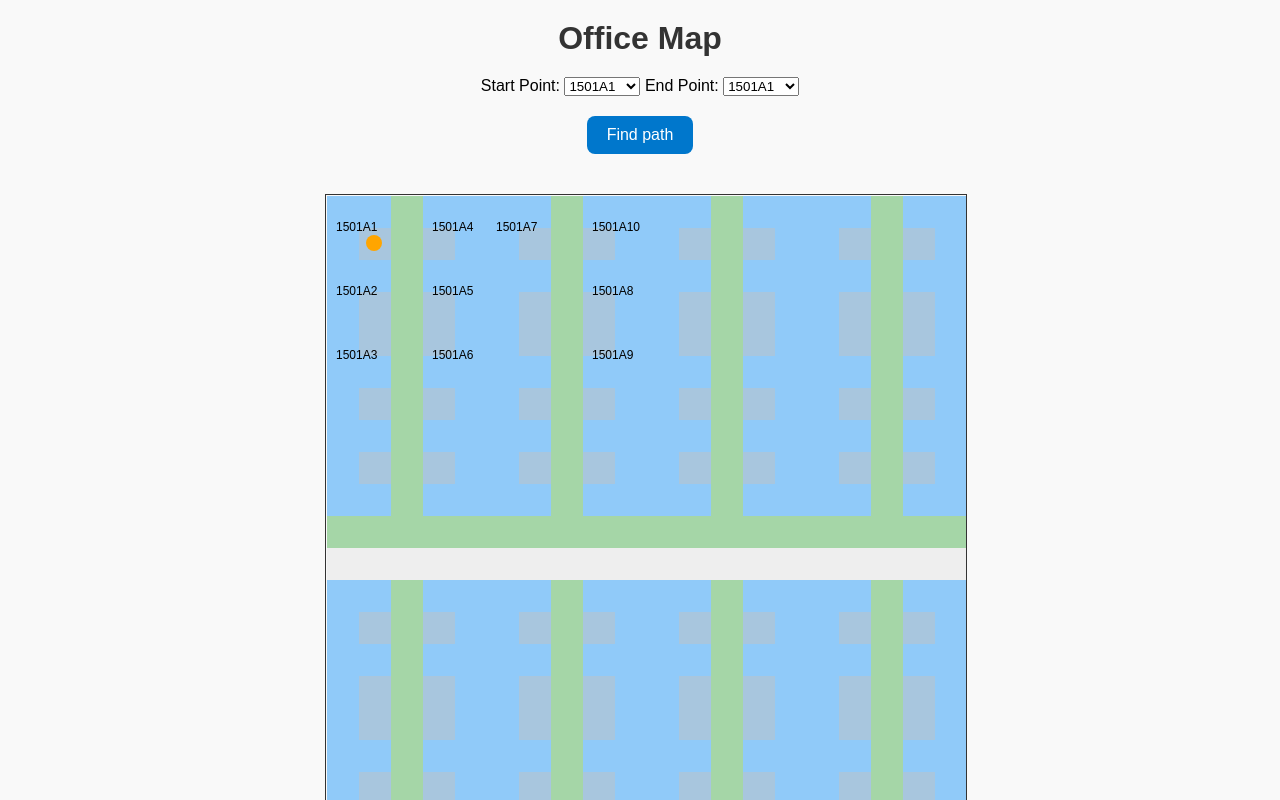
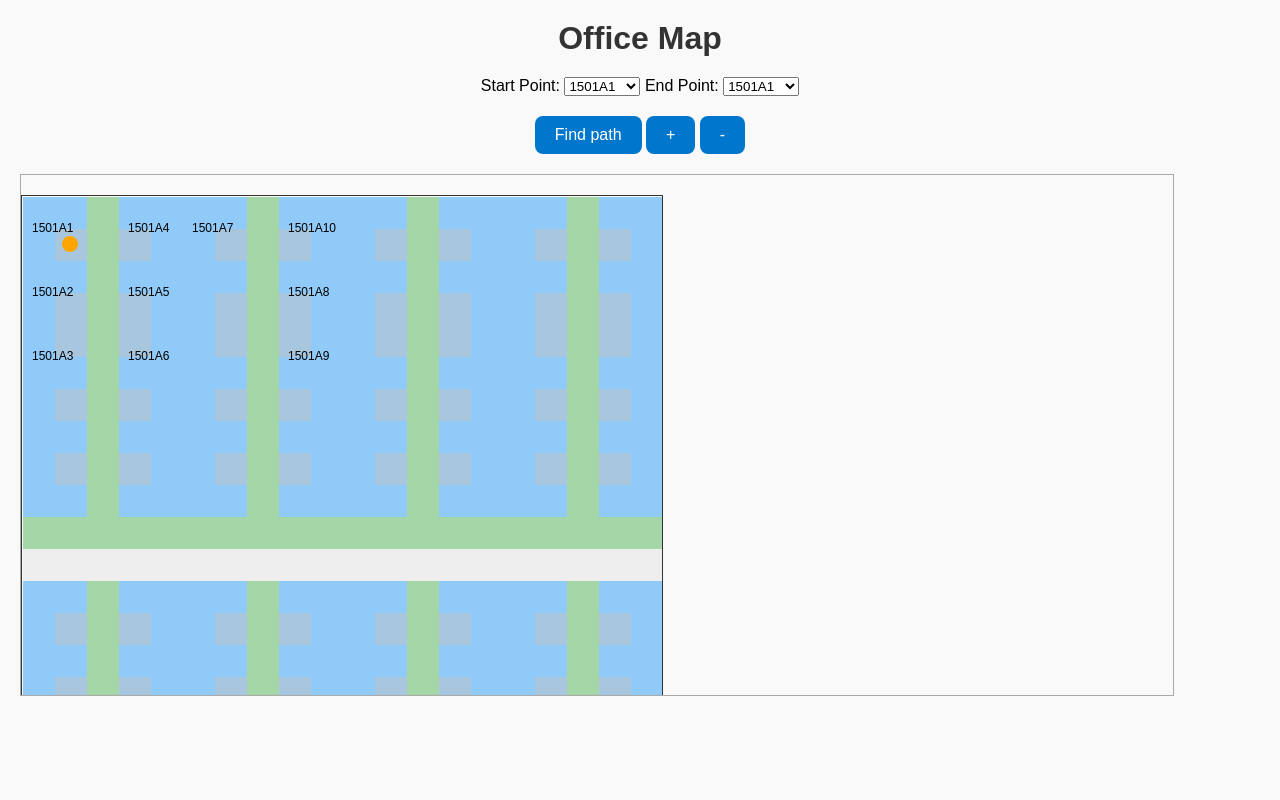
Before and after one commit to Tharun1718333/qFind, a plain HTML site: page index.html in a window 1280 px wide. Both pictures are taken after a click on the button "Find path". Shown: the top 800 px of the page. Drawn offline with Linux system fonts and the light colour scheme.

Commit message:
added zoom feature and scroll feature

```diff
--- a/index.html
+++ b/index.html
@@ -16,8 +16,10 @@
       <select id="endPoint" class="searchable-dropdown"></select>
     </div>
     <button class="cric" onclick="FindPath()">Find path</button>
+    <button class="cric" onclick="ZoomIn()">+</button>
+    <button class="cric" onclick="ZoomOut()">-</button>
     <div class="container">
-      <canvas id="PlayGround" width="640" height="1536"></canvas>
+      <canvas id="PlayGround"></canvas>
     </div>
     <script src="main.js"></script>
   </body>
--- a/main.js
+++ b/main.js
@@ -1,6 +1,11 @@
 const canvas = document.getElementById("PlayGround");
+const original_scale = 1;
+const original_width = 640;
+const original_height = 1536;
+var multiplier = 1;
 const ctx = canvas.getContext("2d");
-
+canvas.width = original_width;
+canvas.height = original_height;
 const rows = 48;
 const cols = 20;
 const blockSize = 32;
@@ -10,7 +15,6 @@ class Printable {
     this.textOrientation = textOrientation;
   }
 }
-
 const office = [
   [1, 1, 2, 1, 1, 1, 1, 2, 1, 1, 1, 1, 2, 1, 1, 1, 1, 2, 1, 1],
   [1, 4, 2, 4, 1, 1, 4, 2, 4, 1, 1, 4, 2, 4, 1, 1, 4, 2, 4, 1],
@@ -150,6 +154,21 @@ function FindPath() {
   currentPath = path;
   makePlayGround();
   Drawpath(path);
+
+  centerOnCell(startKey);
+}
+
+function centerOnCell(key) {
+  const container = document.querySelector(".container");
+  const cellCol = key % cols;
+  const cellRow = Math.floor(key / cols);
+
+  const cellX = cellCol * blockSize;
+  const cellY = cellRow * blockSize;
+
+  // Center the scroll so that the start point is in the middle
+  container.scrollLeft = cellX - container.clientWidth / 2 + blockSize / 2;
+  container.scrollTop = cellY - container.clientHeight / 2 + blockSize / 2;
 }
 
 function Drawpath(path) {
@@ -280,3 +299,21 @@ function reconstructPath(cameFrom, end_x, end_y) {
 
   return path.reverse();
 }
+
+function ZoomIn() {
+  multiplier += 0.2;
+  multiplier = Math.min(multiplier, 3); // Limit maximum zoom level
+  canvas.width = original_width * multiplier;
+  canvas.height = original_height * multiplier;
+  ctx.scale(multiplier, multiplier);
+  FindPath();
+}
+
+function ZoomOut() {
+  multiplier -= 0.2;
+  multiplier = Math.max(multiplier, 0.4); // Limit minimum zoom level
+  canvas.width = original_width * multiplier;
+  canvas.height = original_height * multiplier;
+  ctx.scale(multiplier, multiplier);
+  FindPath();
+}
--- a/styles.css
+++ b/styles.css
@@ -28,13 +28,13 @@ button.cric:hover {
 canvas {
   border: 1px solid #333;
   margin-top: 20px;
+  display: block;
 }
 
 .container {
-  display: flex;
-  flex-direction: column;
-  align-items: center;
-  overflow-x: auto; /* Allow horizontal scrolling if content overflows */
-  max-width: 100%; /* Prevent content from exceeding the viewport width */
   margin-left: 12px;
+  width: 90vw; /* Viewport width */
+  height: 65vh; /* Viewport height */
+  overflow: auto; /* Enable scrolling */
+  border: 1px solid #aaa;
 }
```
